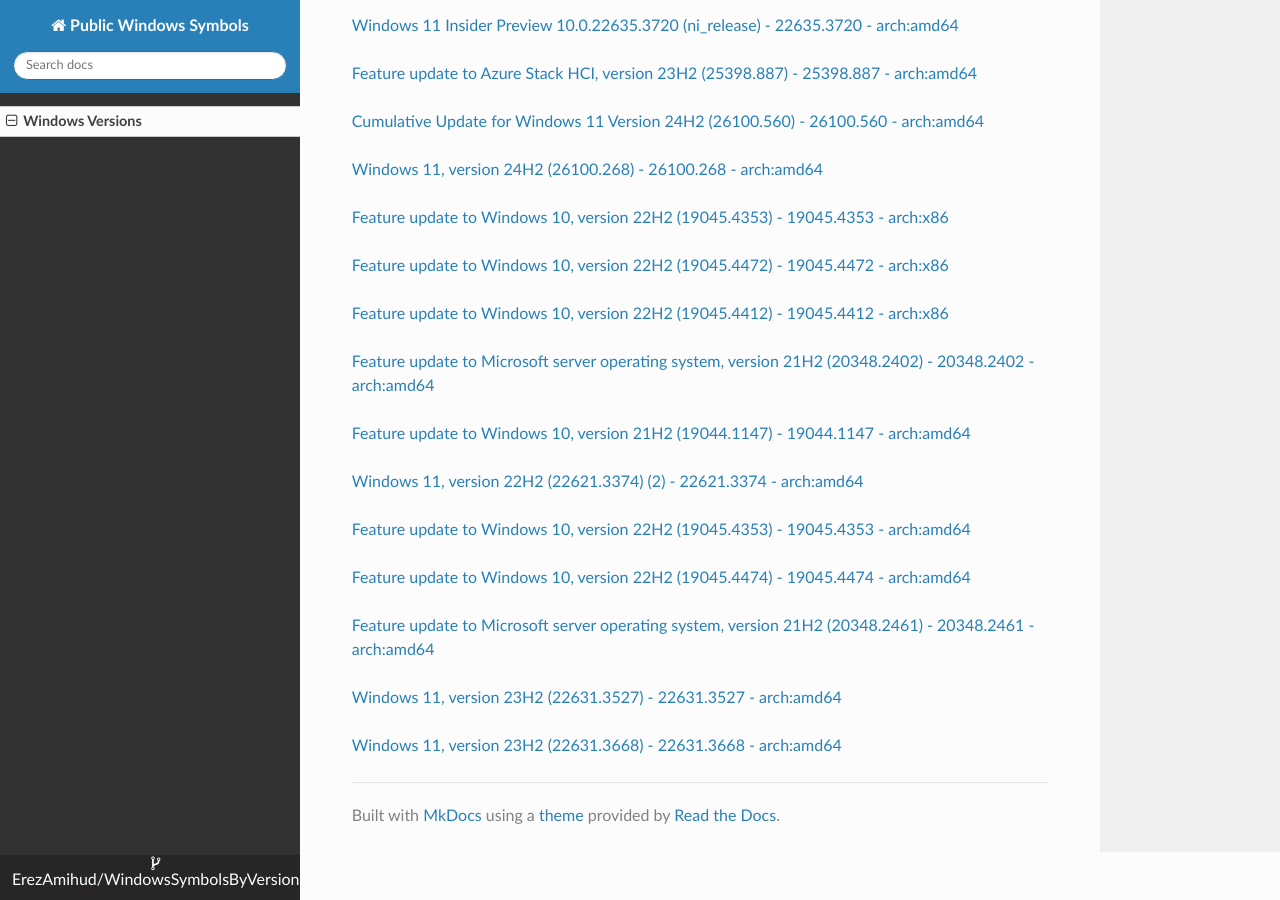
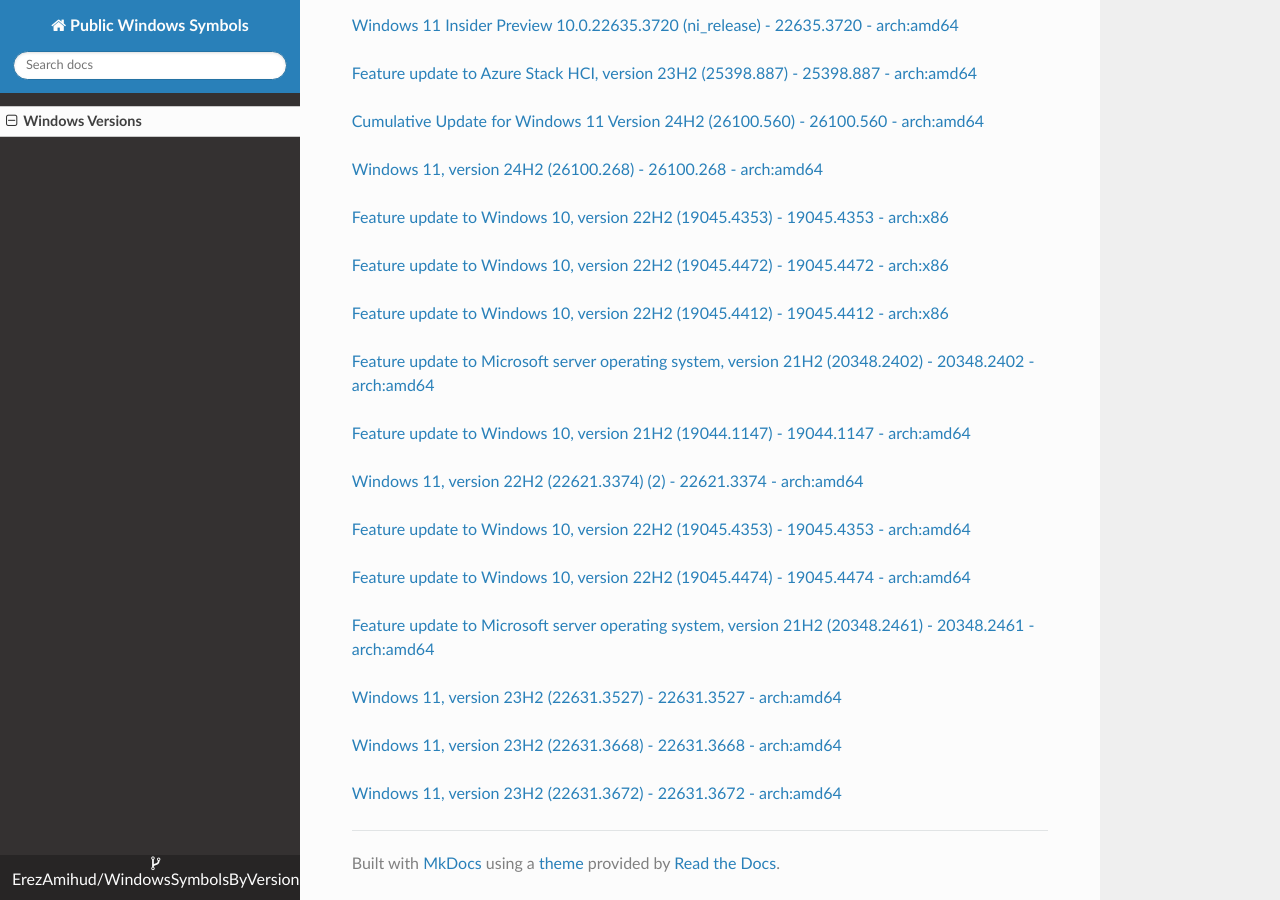
Before and after one commit to ErezAmihud/WindowsSymbolsByVersion, an MkDocs documentation site: the page built from docs/index.md, in a window 1280 px wide and 900 px high, scrolled down 13997 px. Built offline with MkDocs 1.6.1, drawn with Linux system fonts in a browser that asks for light colours; nearby versions of some CDN libraries.

Commit message:
Automated commit, add manifest for 8feed3b3-9036-4cbf-be32-b0c88f764e37

```diff
--- a/docs/index.md
+++ b/docs/index.md
@@ -742,3 +742,6 @@
 
 
 [Windows 11, version 23H2 (22631.3668) - 22631.3668 - arch:amd64](https://github.com/ErezAmihud/WindowsSymbolsByVersion/blob/main/manifests/593f698d-708d-4d73-a5d2-811bfbf7c133.manifest)
+
+
+[Windows 11, version 23H2 (22631.3672) - 22631.3672 - arch:amd64](https://github.com/ErezAmihud/WindowsSymbolsByVersion/blob/main/manifests/8feed3b3-9036-4cbf-be32-b0c88f764e37.manifest)
```
Also changed, not shown: process_builds.json (+1 -1 lines), 1 other file.
